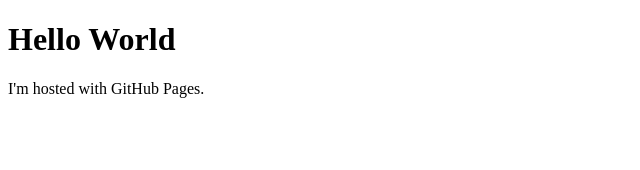
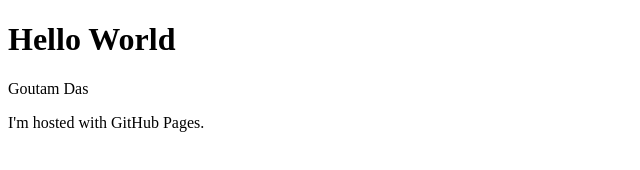
Before and after one commit to Goutamnrg/Goutamnrg.github.io, a plain HTML site: page index.html in a window 1280 px wide. Shown: the whole page, without its empty margins (0-640 px from the left). Drawn offline with Linux system fonts and the light colour scheme.

Commit message:
Update index.html

```diff
--- a/index.html
+++ b/index.html
@@ -2,6 +2,7 @@
 <html>
 <body>
 <h1>Hello World</h1>
+    Goutam Das
 <p>I'm hosted with GitHub Pages.</p>
 </body>
 </html>
```
